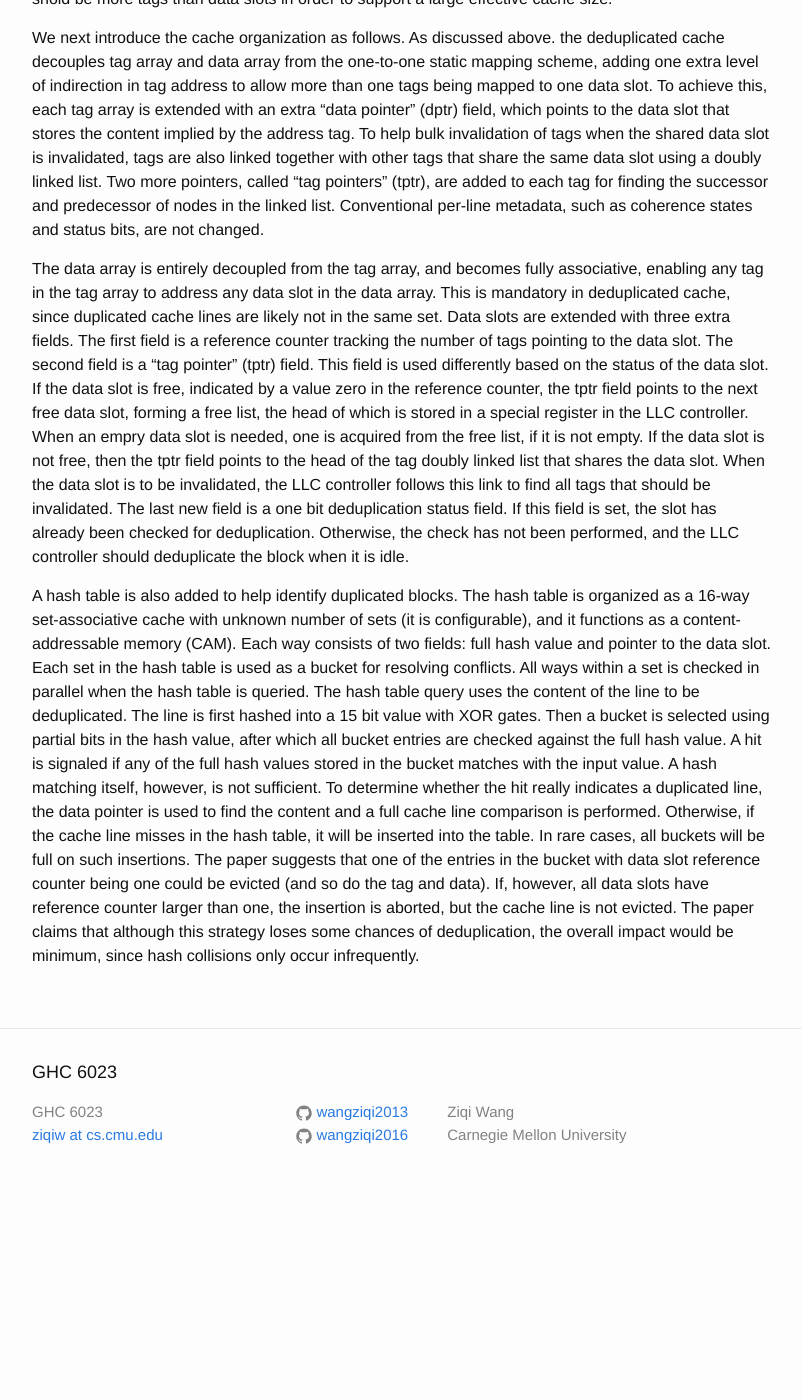
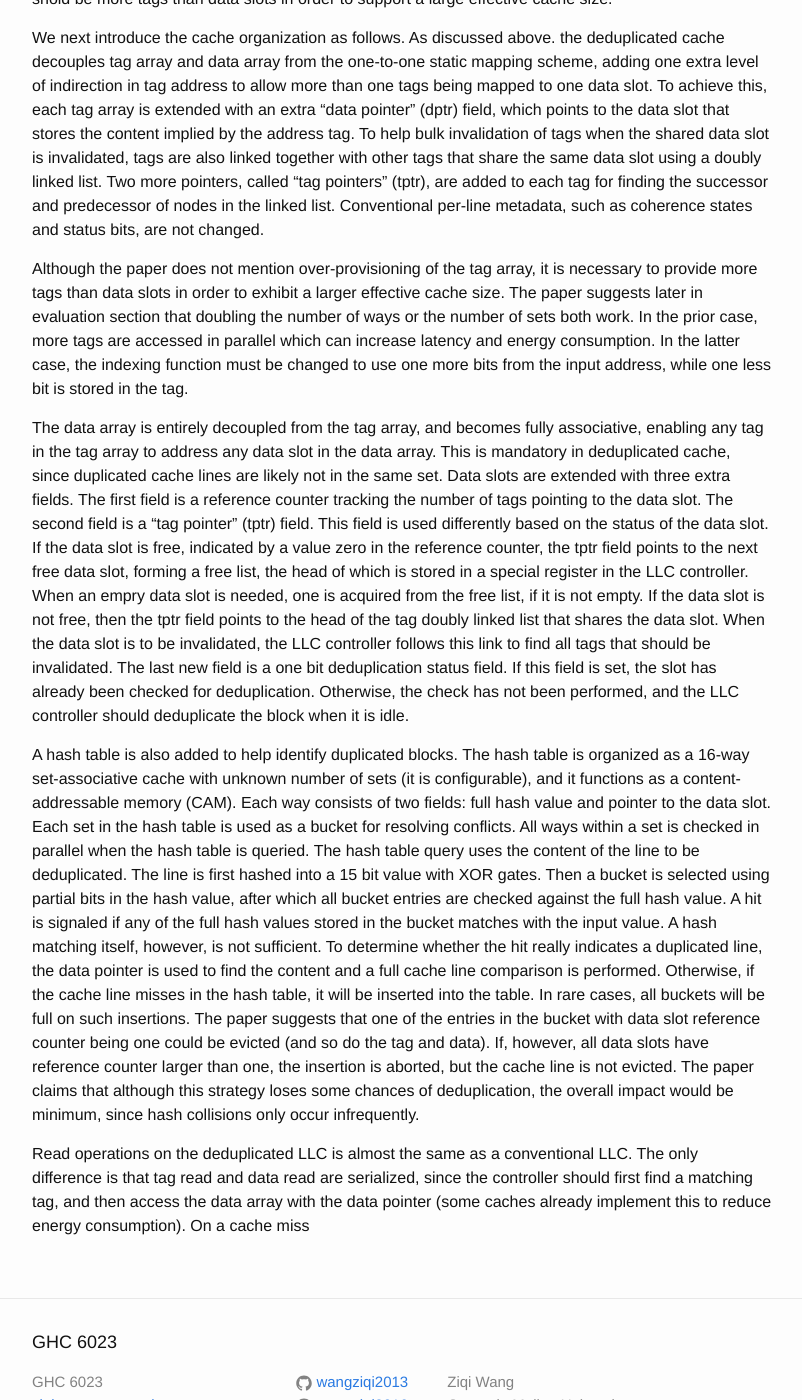
Before and after one commit to wangziqi2013/wangziqi2013.github.io, a Jekyll site: the page built from _posts/2020-06-24-llc-dedup.markdown, in a window 1280 px wide and 1400 px high, scrolled down 1060 px. Shown: the whole window, without its empty margins (238-1040 px from the left). Built offline with Jekyll 4.4.1, drawn with Linux system fonts in a browser that asks for light colours; before the commit the page ends 2266 px from its top, so only the background shows below that.

Commit message:
Adding over-provisioning

```diff
--- a/_posts/2020-06-24-llc-dedup.markdown
+++ b/_posts/2020-06-24-llc-dedup.markdown
@@ -48,6 +48,12 @@ tags that share the same data slot using a doubly linked list. Two more pointers
 added to each tag for finding the successor and predecessor of nodes in the linked list.
 Conventional per-line metadata, such as coherence states and status bits, are not changed.
 
+Although the paper does not mention over-provisioning of the tag array, it is necessary to provide more tags than
+data slots in order to exhibit a larger effective cache size. The paper suggests later in evaluation section that
+doubling the number of ways or the number of sets both work. In the prior case, more tags are accessed in parallel
+which can increase latency and energy consumption. In the latter case, the indexing function must be changed to
+use one more bits from the input address, while one less bit is stored in the tag.
+
 The data array is entirely decoupled from the tag array, and becomes fully associative, enabling any tag in the tag array
 to address any data slot in the data array. This is mandatory in deduplicated cache, since duplicated cache lines are likely
 not in the same set. Data slots are extended with three extra fields. The first field is a reference counter tracking the
@@ -77,3 +83,7 @@ with data slot reference counter being one could be evicted (and so do the tag a
 have reference counter larger than one, the insertion is aborted, but the cache line is not evicted. The paper claims
 that although this strategy loses some chances of deduplication, the overall impact would be minimum, since hash
 collisions only occur infrequently.
+
+Read operations on the deduplicated LLC is almost the same as a conventional LLC. The only difference is that tag read
+and data read are serialized, since the controller should first find a matching tag, and then access the data array
+with the data pointer (some caches already implement this to reduce energy consumption). On a cache miss
```
